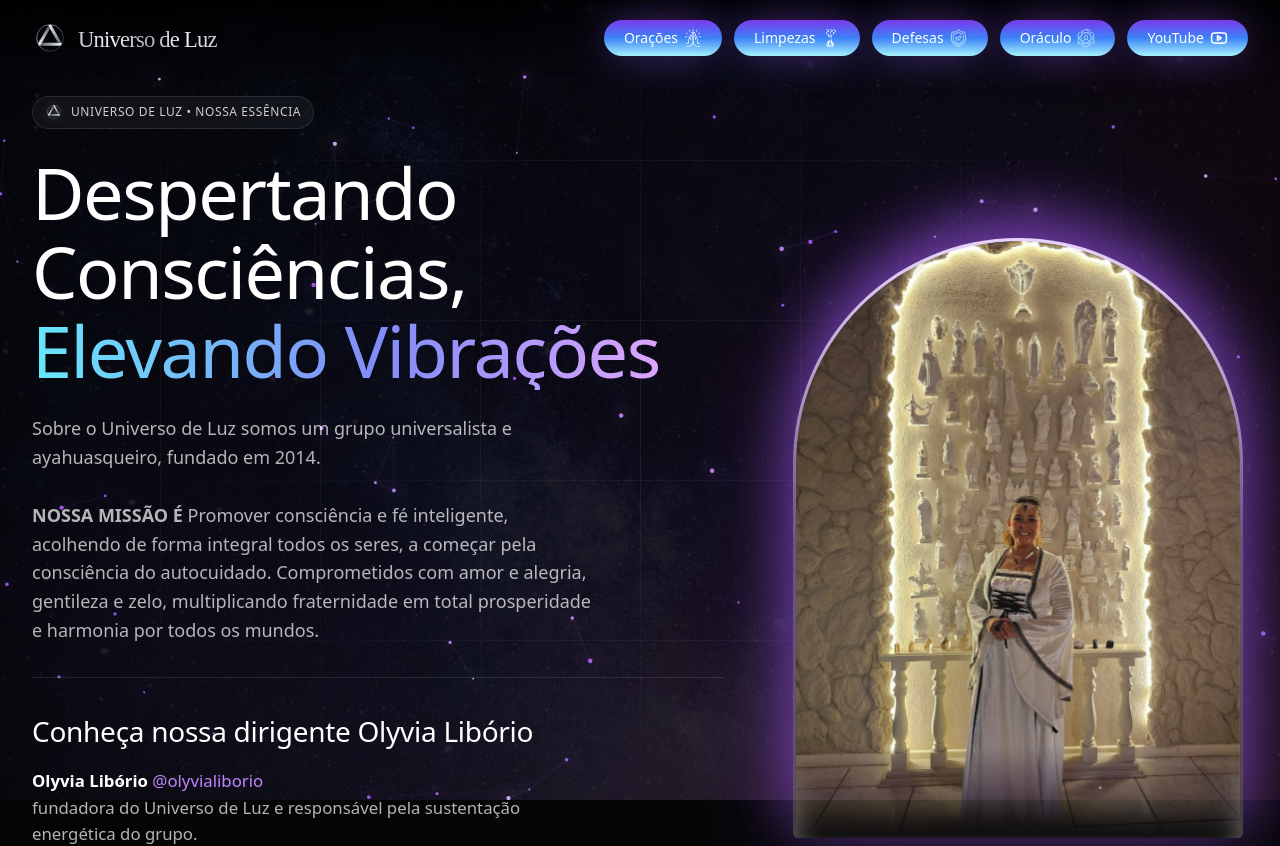
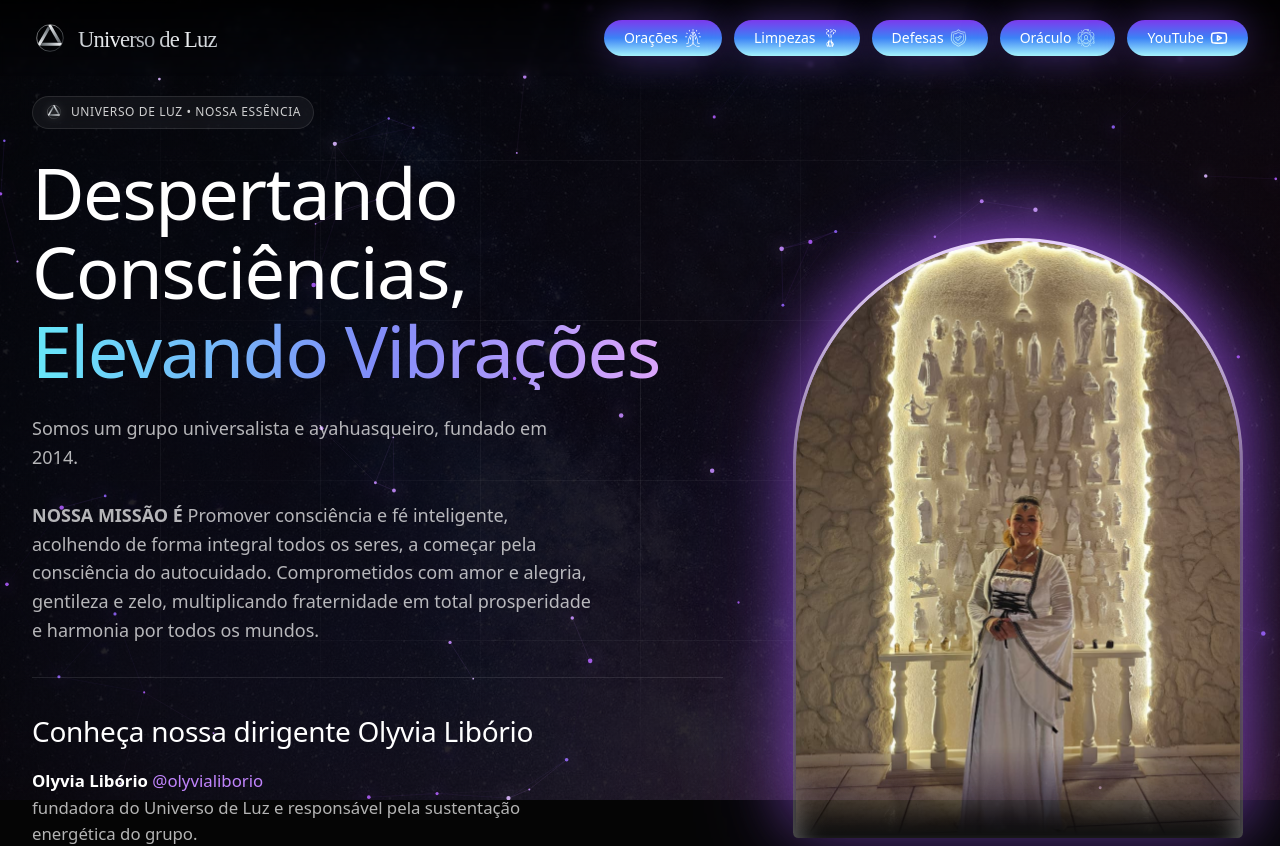
Before and after one commit to LeandroAcipreste/site-universo-de-lluz, a React (Vite) app: page /meet-us in a window 1280 px wide. Shown: the top 846 px of the page. Built offline with nearby package versions, Linux system fonts and the light colour scheme; a web font is replaced by a local one.

Commit message:
correção na página do UL

```diff
--- a/src/pages/meetUs/meetUs.tsx
+++ b/src/pages/meetUs/meetUs.tsx
@@ -220,7 +220,7 @@
               </h1>
 
               <p className="meetus-desc meetus-anim">
-                Sobre o Universo de Luz somos um grupo universalista e ayahuasqueiro, fundado em 2014.
+                Somos um grupo universalista e ayahuasqueiro, fundado em 2014.
                 <br /><br />
                 <strong>NOSSA MISSÃO É</strong> Promover consciência e fé inteligente, acolhendo de forma integral todos os seres, a começar pela consciência do autocuidado. Comprometidos com amor e alegria, gentileza e zelo, multiplicando fraternidade em total prosperidade e harmonia por todos os mundos.
               </p>
```
